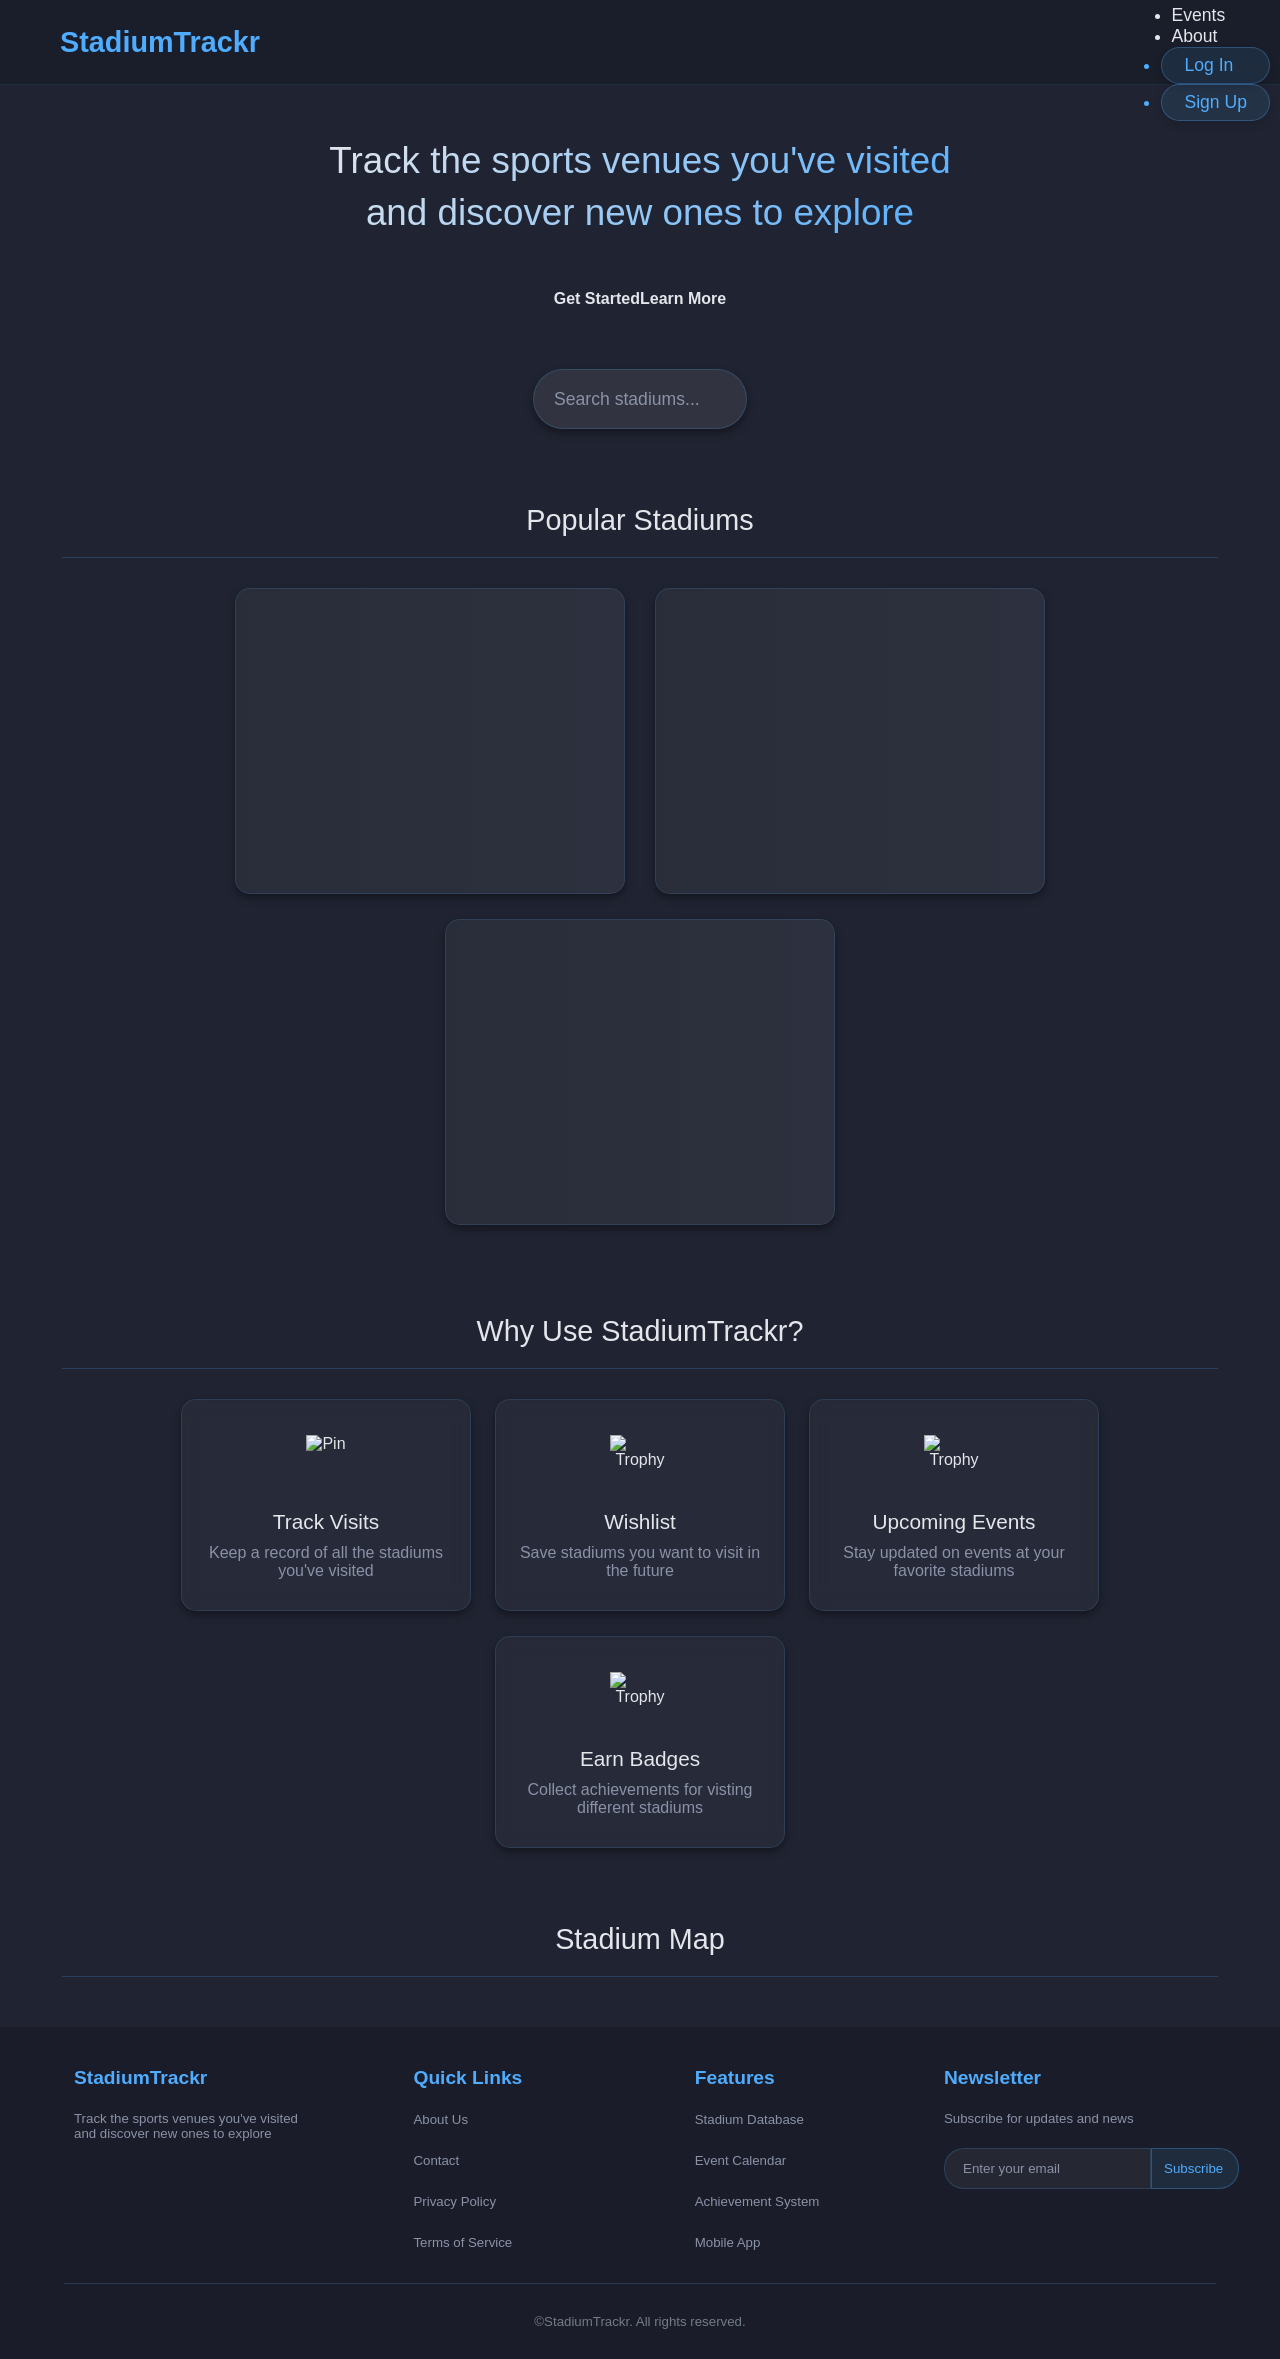
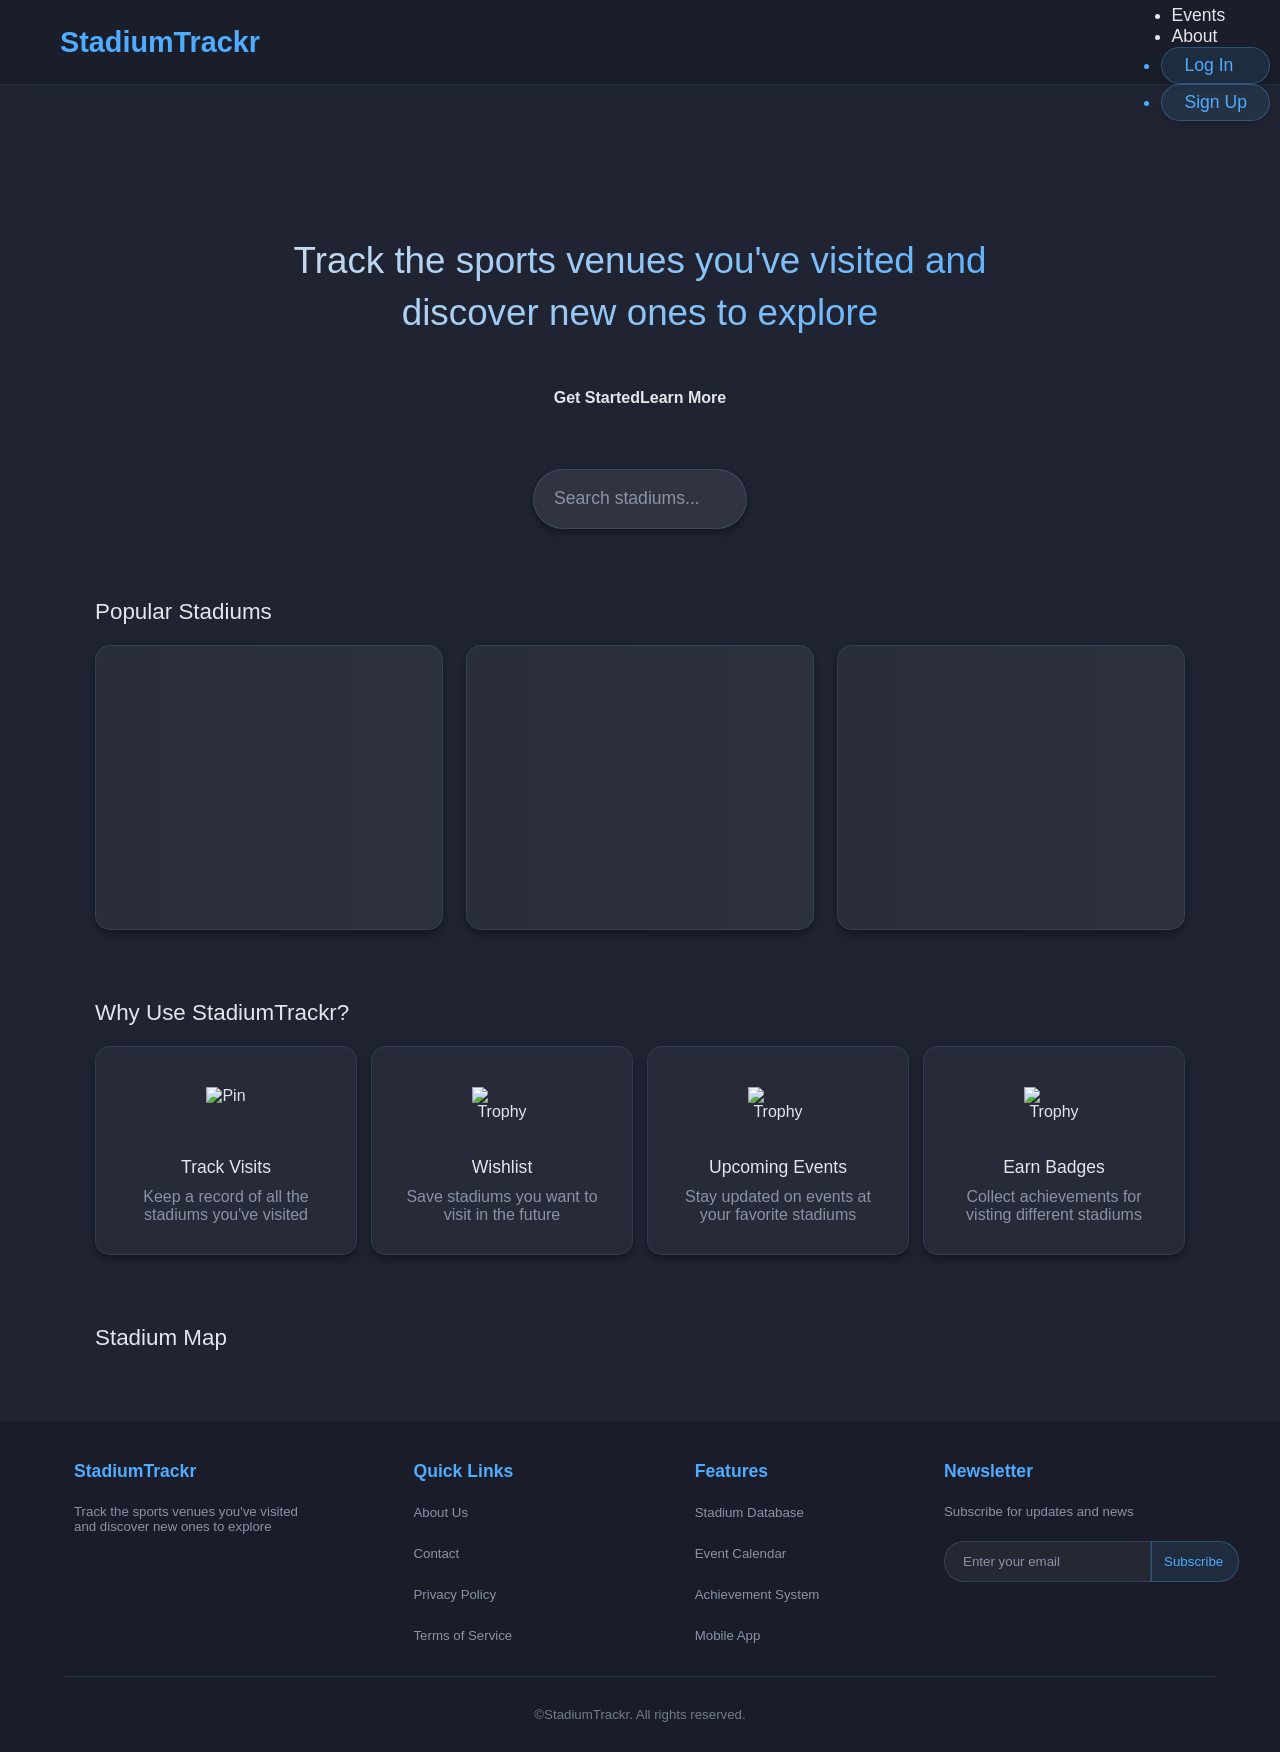

redesigned index.html

--- a/css/style.css
+++ b/css/style.css
@@ -38,7 +38,7 @@ body {
     background: rgba(0, 0, 0, 1);
     width: 100%;
     height: 100%;
-    z-index: 10001;
+    z-index: 10002;
     display: none;
 }
 
@@ -48,7 +48,7 @@ body {
     width: 428px;
     background: var(--gradient-bg);
     border: 1px solid var(--color-primary-30);
-    z-index: 10001;
+    z-index: 10002;
     display: none;
     top: 48%;
     left: 50%;
@@ -713,9 +713,20 @@ label img:hover {
 }
 
 /*  Welcome Text  */
+#home-image {
+    width: 100%;
+    height: 670px;
+    object-fit: cover;
+    opacity: 0.6 ;
+    position: absolute;
+    z-index: -10000;
+    mask-image: linear-gradient(to bottom,black 0%,black 0%,transparent 95%);
+    -webkit-mask-image: linear-gradient(to bottom,black 0%,black 0%,transparent 95%);
+}
+
 #welcome-text {
-    width: 50%;
-    margin: 50px auto 0;
+    width: 756px;
+    margin: 0 auto 0;
     text-align: center;
 }
 
@@ -728,6 +739,8 @@ label img:hover {
     -webkit-text-fill-color: transparent;
     background-clip: text;
     font-weight: normal;
+    margin: 0;
+    padding: 150px 0 30px;
 }
 
 #button-container {
@@ -737,13 +750,13 @@ label img:hover {
 }
 
 #button-container button {
-    font-size: 1.2rem;
+    font-size: 1.1rem;
     font-weight: normal;
-    background: var(--color-primary-10);
+    background: #273147;
     border: 1px solid var(--color-primary-30);
     color: var(--color-blue);
     border-radius: 35px;
-    padding: 8px 25px;
+    padding: 10px 25px;
     margin: 0 15px;
     box-shadow: var(--shadow-default);
     transition: all 0.3s ease;
@@ -751,7 +764,7 @@ label img:hover {
 
 #button-container button:hover {
     cursor: pointer;
-    background: var(--color-primary-20);
+    background: #2A3F5B;
     transform: translateY(-3px);
 }
 
@@ -762,8 +775,8 @@ label img:hover {
 
 /*  Stadium Search  */
 #home-stadium-search-container {
-    width: 95%;
-    margin: 40px auto 0;
+    width: 550px;
+    margin: 35px auto 0;
 }
 
 #search-field-home {
@@ -772,9 +785,9 @@ label img:hover {
     border-radius: 35px;
     padding-left: 21px;
     z-index: 10;
-    width: 550px;
+    width: 100%;
     box-shadow: var(--shadow-default);
-    background: rgba(255, 255, 255, 0.05);
+    background: #2B2F3D;
     backdrop-filter: blur(10px);
     border: 1px solid var(--color-primary-20);
     color: var(--color-text);
@@ -789,7 +802,6 @@ label img:hover {
 
 #home-search-wrapper {
     position: relative;
-    width: fit-content;
     margin: 0 auto;
 }
 
@@ -955,40 +967,39 @@ label img:hover {
 
 /*  Popular Stadiums  */
 #popular-stadiums-container {
-    width: 95%;
-    margin: 45px auto;
+    width: 1090px;
+    margin: 70px auto;
 }
 
 #popular-stadiums-container h2 {
-    margin: 0 auto;
-    padding: 30px 0 20px;
-    text-align: center;
-    font-size: 1.8rem;
+    margin: 0;
+    font-size: 1.4rem;
     color: var(--color-text);
     font-weight: normal;
-    border-bottom: 1px solid var(--color-primary-20);
-    width: 95%;
 }
 
 #popular-stadiums {
     display: none;
     flex-wrap: wrap;
-    justify-content: center;
+    justify-content: space-between;
+    gap: 23px;
     margin-top: 20px;
 }
 
 .popular-stadium {
+    width: 348px;
     border-radius: 15px;
     transition: transform 0.15s ease-in-out, border-color 0.15s ease-in-out;
-    padding: 0;
     box-shadow: var(--shadow-default);
-    margin: 10px 15px 15px;
     will-change: transform;
+    position: relative;
+    display: flex;
+    flex-direction: column;
 }
 
 .popular-stadium img {
-    width: 390px;
-    height: 200px;
+    width: 100%;
+    height: 188px;
     object-fit: cover;
     border-top-right-radius: 15px;
     border-top-left-radius: 15px;
@@ -996,22 +1007,24 @@ label img:hover {
 }
 
 .popular-stadium-text {
+    width: 100%;
     background: var(--color-secondary);
-    backdrop-filter: blur(10px);
     border: 1px solid var(--color-primary-15);
-    padding: 15px 20px;
+    padding: 12px 0 12px 15px;
     border-bottom-left-radius: 15px;
     border-bottom-right-radius: 15px;
+    flex-grow: 1;
 }
 
 .popular-stadium-text h3, .popular-stadium-text h4 {
     font-weight: normal;
     margin: 10px;
-    border: 0px solid white;
+    word-wrap: break-word;
+    overflow-wrap: break-word;
 }
 
 .popular-stadium-text h3 {
-    font-size: 1.3rem;
+    font-size: 1.1rem;
     color: var(--color-text);
 }
 
@@ -1022,6 +1035,9 @@ label img:hover {
 .popular-stadium a {
     text-decoration: none;
     color: var(--color-text);
+    display: flex;
+    flex-direction: column;
+    flex: 1;
 }
 
 .popular-stadium:hover {
@@ -1031,24 +1047,22 @@ label img:hover {
 
 /*  StadiumTrackr Info  */
 #stadium-trackr-container {
-    width: 95%;
-    margin: 30px auto 0;
+    width: 1090px;
+    margin: 70px auto;
 }
 
 #stadium-trackr-container h2 {
-    margin: 0 auto;
-    padding: 30px 0 20px;
-    text-align: center;
-    font-size: 1.8rem;
+    margin: 0;
+    font-size: 1.4rem;
+    color: var(--color-text);
     font-weight: normal;
-    border-bottom: 1px solid var(--color-primary-20);
-    width: 95%;
 }
 
 #stadium-trackr-infos {
     display: flex;
     flex-wrap: wrap;
-    justify-content: center;
+    justify-content: space-between;
+    gap: 14px;
     margin-top: 20px;
 }
 
@@ -1057,10 +1071,9 @@ label img:hover {
     background: var(--color-secondary);
     backdrop-filter: blur(10px);
     border: 1px solid var(--color-primary-15);
-    width: 290px;
+    width: 262px;
     text-align: center;
     border-radius: 15px;
-    margin: 10px 12px 15px;
 }
 
 .stadium-trackr-info div {
@@ -1073,7 +1086,7 @@ label img:hover {
 }
 
 .stadium-trackr-info img {
-    height: 50px;
+    height: 40px;
     object-fit: cover;
 }
 
@@ -1082,7 +1095,7 @@ label img:hover {
 }
 
 .stadium-trackr-info h3 {
-    font-size: 1.3rem;
+    font-size: 1.1rem;
     margin: 10px;
 }
 
@@ -1093,26 +1106,23 @@ label img:hover {
 
 /*  Home Stadium Map  */
 #home-stadium-map-container {
-    width: 95%;
-    margin: 30px auto 0;
+    width: 1090px;
+    margin: 70px auto;
 }
 
 #home-stadium-map-container h2 {
-    margin: 0 auto;
-    padding: 30px 0 20px;
-    text-align: center;
-    font-size: 1.8rem;
+    margin: 0;
+    font-size: 1.4rem;
+    color: var(--color-text);
     font-weight: normal;
-    border-bottom: 1px solid var(--color-primary-20);
-    width: 95%;
 }
 
 #home-stadium-map {
     display: none;
-    width: 1232px;
-    margin: 20px auto 0;
+    width: 100%;
+    margin-top: 20px;
     height: 500px;
-    border-radius: 20px;
+    border-radius: 15px;
     box-shadow: var(--shadow-default);
     background: var(--color-secondary);
     backdrop-filter: blur(10px);
@@ -1233,7 +1243,7 @@ footer {
 
 .footer-item h4 {
     color: var(--color-blue);
-    font-size: 1.2rem;
+    font-size: 1.1rem;
 }
 
 .footer-item h5 {
@@ -4134,7 +4144,7 @@ footer h5 {
     color: var(--color-text-muted);
     font-size: 1.2rem;
     line-height: 1.6;
-    width: 91%;
+    width: 65%;
     margin: 0 auto;
 }
 
@@ -4561,22 +4571,21 @@ footer h5 {
 
 /*  Skeleton Loading  */
 .skeleton-card {
-    width: 390px;
-    height: 306px;
+    width: 348px;
+    height: 285px;
     background: linear-gradient(90deg, var(--color-secondary) 0%, rgba(255, 255, 255, 0.06) 50%, var(--color-secondary) 100%);
     background-size: 400% 100%;
     animation: loading 1.2s ease-in-out infinite;
     border-radius: 15px;
-    margin: 10px 15px 15px;
     box-shadow: var(--shadow-default);
     border: 1px solid var(--color-primary-15);
 }
 
 #home-stadium-map-skeleton {
-    width: 91%;
+    width: 100%;
     margin: 20px auto 0;
     height: 500px;
-    border-radius: 25px;
+    border-radius: 15px;
     background: linear-gradient(90deg, var(--color-secondary) 0%, rgba(255, 255, 255, 0.06) 50%, var(--color-secondary) 100%);
     background-size: 400% 100%;
     animation: loading 1.2s ease-in-out infinite;
@@ -4586,9 +4595,10 @@ footer h5 {
 
 #popular-stadiums-skeleton {
     display: flex;
-    justify-content: center;
+    justify-content: space-between;
     flex-wrap: wrap;
     margin-top: 20px;
+    gap: 23px;
 }
 
 #filter-bar-skeleton {
@@ -5085,7 +5095,13 @@ footer h5 {
     }
     #button-container button {
         margin: 0 5px;
-        font-size: 1.2rem;
+    }
+    #welcome-text h2 {
+        font-size: 2rem;
+        padding-top: 50px;
+    }
+    #welcome-text, #popular-stadiums-container, #stadium-trackr-container, #home-stadium-map-container {
+        width: 90% !important;
     }
     .leaflet-popup-content-wrapper {
         width: 300px;
@@ -5277,6 +5293,12 @@ footer h5 {
     }
 }
 
+@media screen and (max-width: 566px) {
+    .stadium-trackr-info {
+        width: 100%;
+    }
+}
+
 @media screen and (max-width: 575px) {
     #user-stadiums-header-container, #user-stadiums-header-container-skeleton {
         flex-direction: column;
@@ -5342,9 +5364,6 @@ footer h5 {
 @media screen and (max-width: 600px) {
     #logged-out-nav .button #logged-in-nav .button {
         display: none;
-    }
-    #welcome-text {
-        width: 80%;
     }
     #button-container h4 {
         padding: 14px 22px;
@@ -5499,24 +5518,6 @@ footer h5 {
 }
 
 @media screen and (max-width: 715px) {
-    #welcome-text {
-        width: 75%;
-    }
-    #welcome-text h2 {
-        font-size: 2.2rem !important;
-    }
-    #button-container h4 {
-        font-size: 1rem !important;
-    }
-    #search-field-home {
-        height: 50px !important;
-    }
-    #stadiums-search-container {
-        width: 80%;
-    }
-    #home-content h2 {
-        font-size: 1.8rem;
-    }
     #filter-bar, #filter-bar-skeleton, #achievements-filter-bar, #achievements-filter-bar-skeleton, #activity-filter-bar, #activity-filter-bar-skeleton {
         width: 90%;
         margin: 20px auto 40px;
@@ -5595,6 +5596,15 @@ footer h5 {
     #events-filter-bar-skeleton {
         width: 100%;
         height: 196px;
+    }
+}
+
+@media screen and (max-width: 756px) {
+    #welcome-text {
+        width: 95%;
+    }
+    #home-stadium-search-container {
+        width: 100%;
     }
 }
 
@@ -5777,15 +5787,6 @@ footer h5 {
 }
 
 @media screen and (max-width: 1000px) {
-    #search-wrapper, #home-search-wrapper {
-        width: 100% !important;
-    }
-    #home-search-field, #search-field-home {
-        width: 100% !important;
-    }
-    #autocomplete-list, #home-autocomplete-list {
-        width: 100% !important;
-    }
     #filter-bar, #filter-bar-skeleton {
         max-width: 93%;
     }
@@ -5878,6 +5879,13 @@ footer h5 {
 }
 
 @media screen and (max-width: 1150px) {
+    #popular-stadiums-container, #stadium-trackr-container, #home-stadium-map-container {
+        width: 95%;
+    }
+    #popular-stadiums, #stadium-trackr-infos, #popular-stadiums-skeleton {
+        justify-content: start;
+    }
+    #home-stadium-map
     #user-home-content {
         width: 99%;
         padding: 0 20px;
